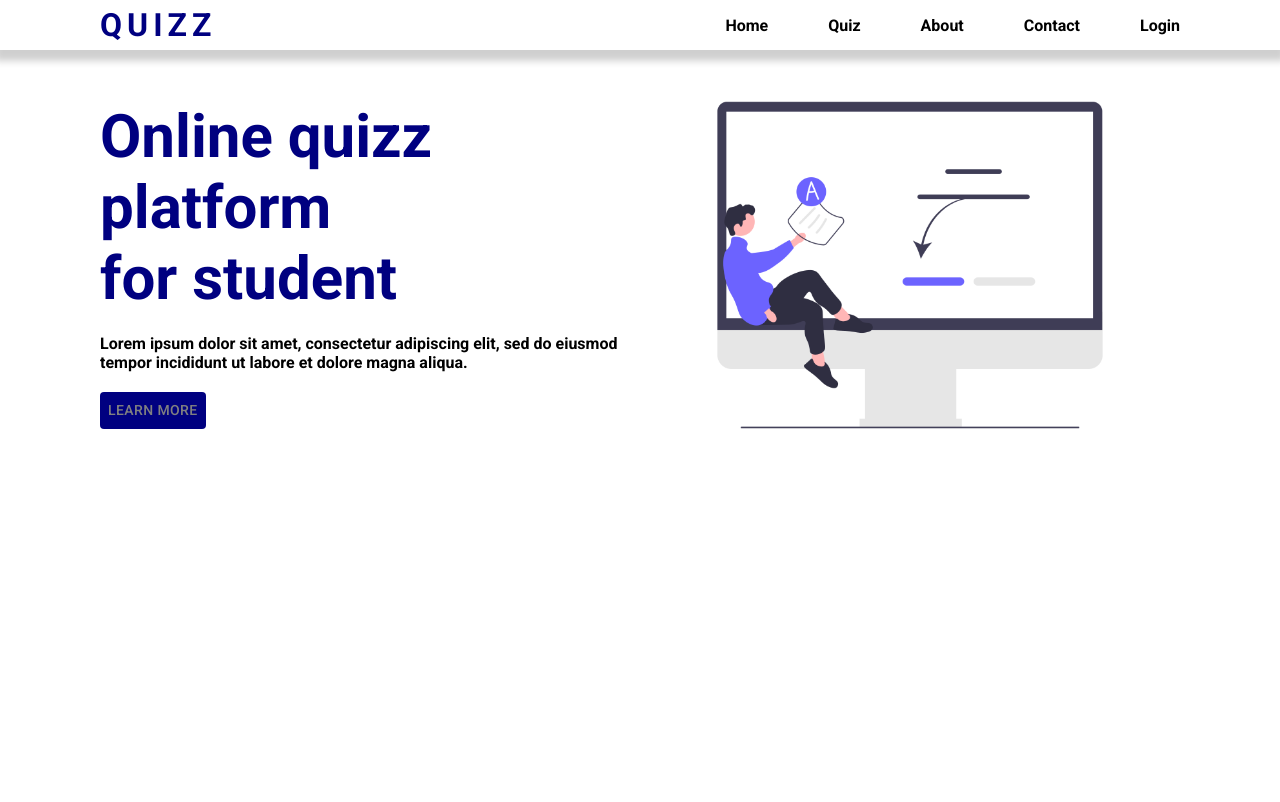
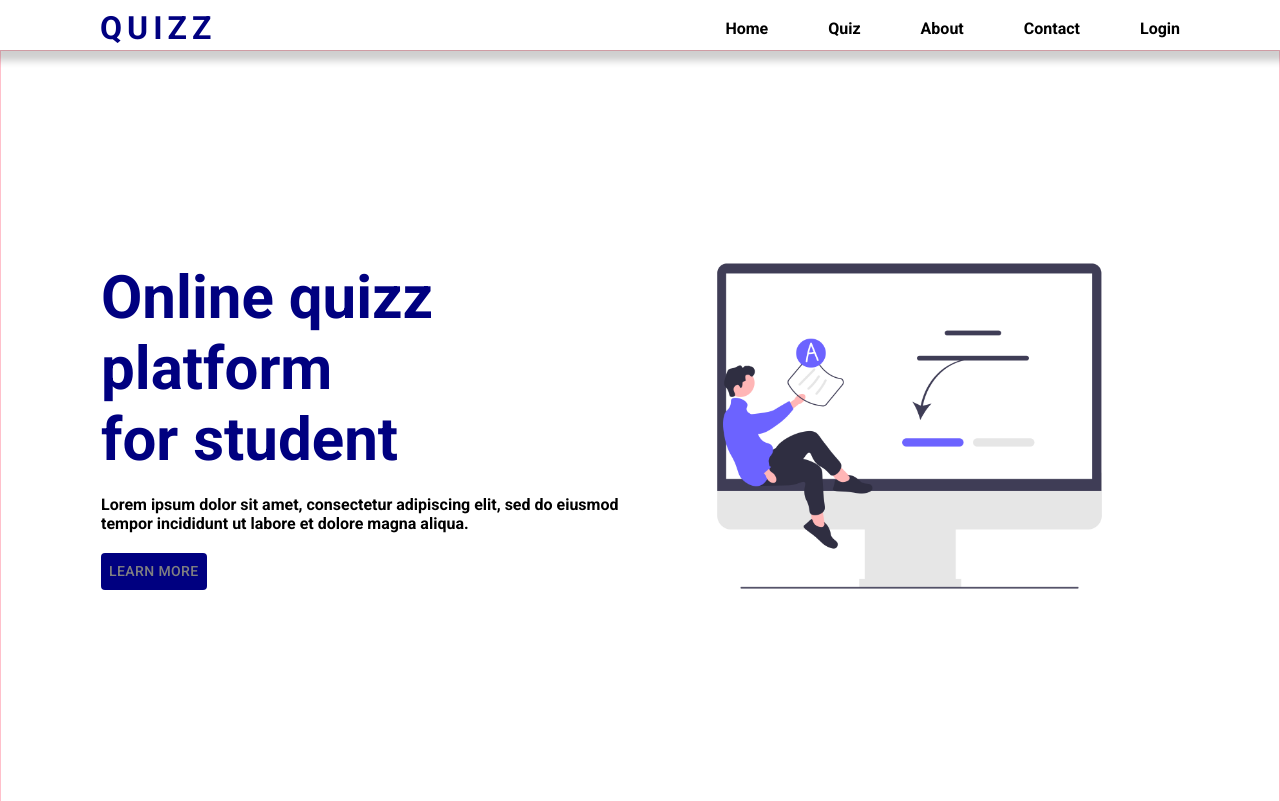
Before and after one commit to su-de-sh/quizzapp, a React (Create React App) app: page / in a window 1280 px wide. Built offline with nearby package versions, Linux system fonts and the light colour scheme.

Commit message:
feat: styling still on process

```diff
--- a/src/components/home/home.css
+++ b/src/components/home/home.css
@@ -1,4 +1,11 @@
-
+.home{
+    height: calc(100vh - 50px);
+    border: 1px solid pink;
+    position: absolute;
+    top: 50px;
+    display: flex;
+    align-items: center;
+}
 .container{
     padding: 0 100px;
 }
--- a/src/components/nav/Navbar.js
+++ b/src/components/nav/Navbar.js
@@ -7,6 +7,7 @@ const Navbar = ({ open, handleOpen, handleClose }) => {
   return (
     <div>
       <div className="navbar">
+        <div className="container">
           <h1 className="logo">QUIZZ</h1>
           <div className="link_side">
             <Link to="/" className="link">
@@ -38,6 +39,7 @@ const Navbar = ({ open, handleOpen, handleClose }) => {
           </div>
         </div>
       </div>
+    </div>
   );
 };
 
--- a/src/components/nav/navbar.css
+++ b/src/components/nav/navbar.css
@@ -1,15 +1,19 @@
 .navbar{
     /* border: 1px solid red; */
     height: 50px;
-    display: flex;
-    justify-content: space-between;
-    align-items: center;
-    padding: 0 100px;
-    position: sticky;
+    width: 100%;
+    position: fixed;
     top: 0;
     z-index: 999;
     -webkit-box-shadow: 0px 6px 7px 5px rgba(0,0,0,0.19);
     box-shadow: 0px 6px 7px 5px rgba(0,0,0,0.19);
+}
+.container{
+    display: flex;
+    justify-content: space-between;
+    align-items: center;
+    padding: 9px 100px;
+    /* border: 1px dotted dodgerblue; */
 }
 .logo{
     /* border: 1px dotted black; */
```
Lines whose indentation alone changed are shown as unchanged.
